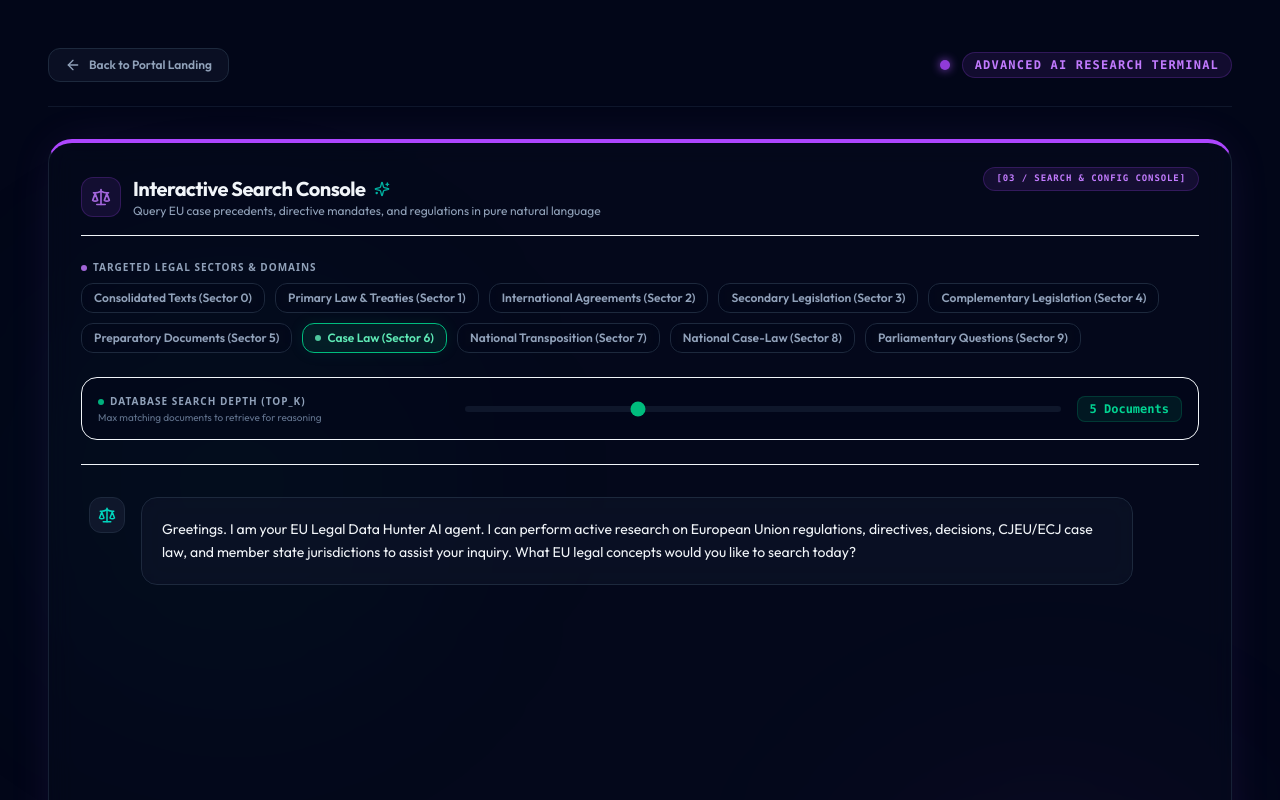
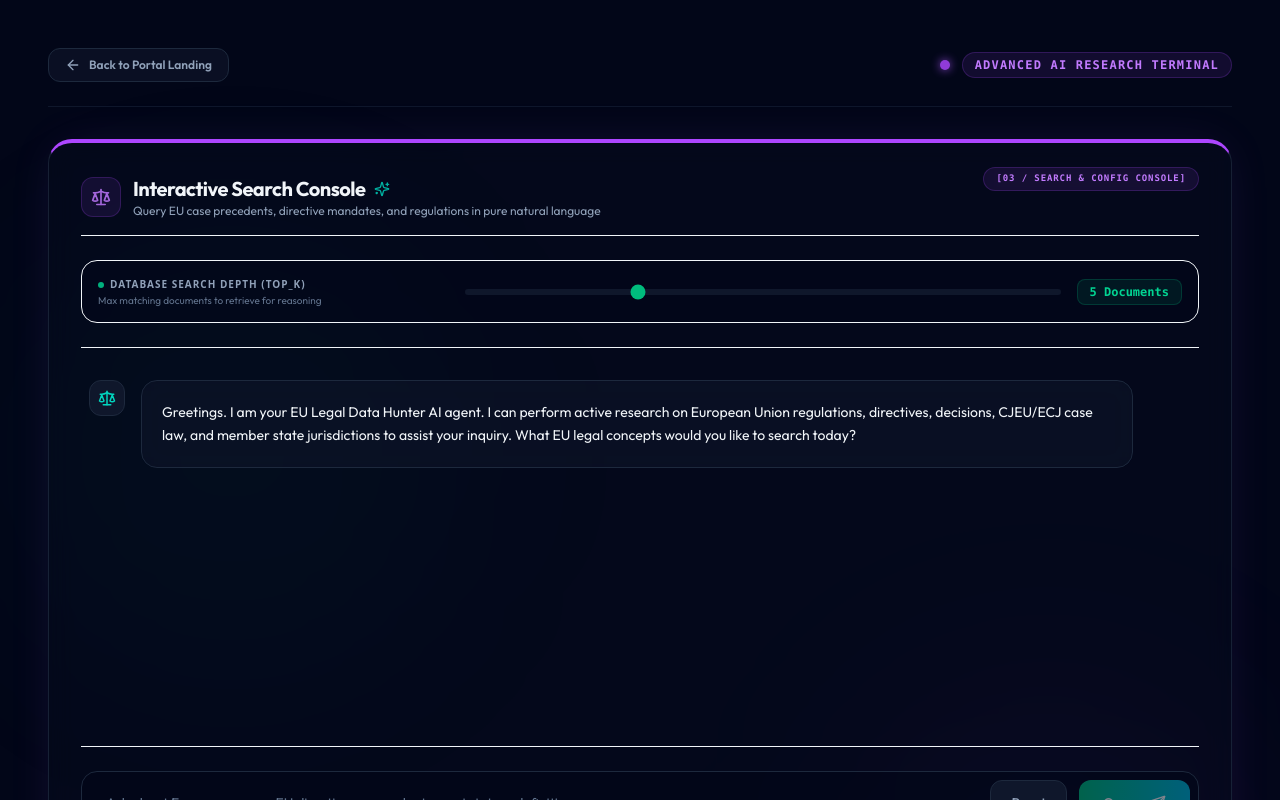
Before and after one commit to fanaman74/eu-researcher, a Next.js app: page /research in a window 1280 px wide. Shown: the top 800 px of the page. Built offline with nearby package versions, Linux system fonts and the light colour scheme.

Commit message:
feat: simplify research console search to cross-category queries, remove selector pills, and show sector category badges in results

```diff
--- a/app/api/chat/route.ts
+++ b/app/api/chat/route.ts
@@ -39,7 +39,24 @@ const searchTool: OpenAI.Chat.Completions.ChatCompletionTool = {
   }
 };
 
-async function callEURpxSPARQL(q: string, namespace: string = "case_law", top_k: number = 5) {
+function getSectorFromCelex(celex: string): string {
+  const first = celex.charAt(0);
+  switch (first) {
+    case "0": return "Consolidated Texts";
+    case "1": return "Primary Law & Treaties";
+    case "2": return "International Agreements";
+    case "3": return "Secondary Legislation";
+    case "4": return "Complementary Legislation";
+    case "5": return "Preparatory Documents";
+    case "6": return "Case Law";
+    case "7": return "National Transposition";
+    case "8": return "National Case-Law";
+    case "9": return "Parliamentary Questions";
+    default: return "Other Legal Document";
+  }
+}
+
+async function callEURpxSPARQL(q: string, namespace: string = "all", top_k: number = 5) {
   const stopWords = new Set(["the", "a", "an", "and", "or", "of", "in", "on", "at", "to", "for", "with", "by", "about", "against", "eu", "europe", "european", "court", "case", "law", "precedent", "precedents", "ruling", "rulings", "judgement", "judgment", "judgments"]);
   const keywords = q.toLowerCase()
     .split(/[\s,.\-\/]+/)
@@ -109,14 +126,19 @@ async function callEURpxSPARQL(q: string, namespace: string = "case_law", top_k:
     const data = await response.json();
 
     // Parse SPARQL bindings to search result array
-    const hits = data.results.bindings.map((b: any, idx: number) => ({
-      id: b.celex.value,
-      title: b.title.value,
-      score: 0.98 - idx * 0.05,
-      country: "EU",
-      url: `https://eur-lex.europa.eu/legal-content/EN/TXT/?uri=CELEX:${b.celex.value}`,
-      snippet: `EUR-Lex official record. CELEX identifier: ${b.celex.value}. Document Date: ${b.date ? b.date.value : "N/A"}. Work Cellar URI: ${b.work.value}.`
-    }));
+    const hits = data.results.bindings.map((b: any, idx: number) => {
+      const celex = b.celex.value;
+      const sector = getSectorFromCelex(celex);
+      return {
+        id: celex,
+        title: b.title.value,
+        score: 0.98 - idx * 0.05,
+        country: "EU",
+        sector: sector,
+        url: `https://eur-lex.europa.eu/legal-content/EN/TXT/?uri=CELEX:${celex}`,
+        snippet: `[${sector}] EUR-Lex official record. CELEX identifier: ${celex}. Document Date: ${b.date ? b.date.value : "N/A"}. Work Cellar URI: ${b.work.value}.`
+      };
+    });
 
     return { hits };
   } catch (error: any) {
@@ -127,7 +149,7 @@ async function callEURpxSPARQL(q: string, namespace: string = "case_law", top_k:
 
 export async function POST(req: Request) {
   try {
-    const { messages, defaultNamespace = "case_law", defaultTopK = 5 } = await req.json();
+    const { messages, defaultNamespace = "all", defaultTopK = 5 } = await req.json();
 
     if (!messages || !Array.isArray(messages)) {
       return NextResponse.json({ error: "Missing messages array." }, { status: 400 });
--- a/app/research/page.tsx
+++ b/app/research/page.tsx
@@ -38,7 +38,7 @@ export default function ResearchPage() {
   const [loading, setLoading] = useState(false);
 
   // Settings
-  const [namespace, setNamespace] = useState("case_law");
+  const [namespace, setNamespace] = useState("all");
   const [topK, setTopK] = useState(5);
 
   // Accordion search states
@@ -212,54 +212,7 @@ export default function ResearchPage() {
 
           {/* Selector Bubbles & Slider */}
           <div className="space-y-6 border-b border-slate-850 pb-6 relative z-10">
-            {/* Sector Pills */}
-            <div className="space-y-2">
-              <label className="text-[10px] font-bold font-sans text-slate-400 uppercase tracking-widest flex items-center gap-1.5">
-                <span className="w-1.5 h-1.5 rounded-full bg-purple-400 animate-pulse" /> Targeted Legal Sectors & Domains
-              </label>
-              <div className="flex flex-wrap gap-2.5">
-                {[
-                  { id: "consolidated", label: "Consolidated Texts (Sector 0)", color: "rose" },
-                  { id: "international", label: "Primary Law & Treaties (Sector 1)", color: "amber" },
-                  { id: "agreements", label: "International Agreements (Sector 2)", color: "violet" },
-                  { id: "statutes", label: "Secondary Legislation (Sector 3)", color: "cyan" },
-                  { id: "complementary", label: "Complementary Legislation (Sector 4)", color: "blue" },
-                  { id: "regulatory", label: "Preparatory Documents (Sector 5)", color: "indigo" },
-                  { id: "case_law", label: "Case Law (Sector 6)", color: "emerald" },
-                  { id: "transposition", label: "National Transposition (Sector 7)", color: "yellow" },
-                  { id: "national_case_law", label: "National Case-Law (Sector 8)", color: "teal" },
-                  { id: "parliamentary", label: "Parliamentary Questions (Sector 9)", color: "fuchsia" }
-                ].map((item) => {
-                  const isActive = namespace === item.id;
-                  let pillStyle = "bg-slate-950/40 border-slate-800 text-slate-400 hover:border-slate-700 hover:text-slate-200";
 
-                  if (isActive) {
-                    if (item.color === "emerald") pillStyle = "border-emerald-500 bg-emerald-500/10 text-emerald-300 shadow-[0_0_15px_rgba(16,185,129,0.1)]";
-                    else if (item.color === "cyan") pillStyle = "border-cyan-500 bg-cyan-500/10 text-cyan-300 shadow-[0_0_15px_rgba(6,182,212,0.1)]";
-                    else if (item.color === "indigo") pillStyle = "border-indigo-500 bg-indigo-500/10 text-indigo-300 shadow-[0_0_15px_rgba(99,102,241,0.1)]";
-                    else if (item.color === "amber") pillStyle = "border-amber-500 bg-amber-500/10 text-amber-300 shadow-[0_0_15px_rgba(245,158,11,0.1)]";
-                    else if (item.color === "rose") pillStyle = "border-rose-500 bg-rose-500/10 text-rose-300 shadow-[0_0_15px_rgba(244,63,94,0.1)]";
-                    else if (item.color === "violet") pillStyle = "border-violet-500 bg-violet-500/10 text-violet-300 shadow-[0_0_15px_rgba(139,92,246,0.1)]";
-                    else if (item.color === "blue") pillStyle = "border-blue-500 bg-blue-500/10 text-blue-300 shadow-[0_0_15px_rgba(59,130,246,0.1)]";
-                    else if (item.color === "yellow") pillStyle = "border-yellow-500 bg-yellow-500/10 text-yellow-300 shadow-[0_0_15px_rgba(234,179,8,0.1)]";
-                    else if (item.color === "teal") pillStyle = "border-teal-500 bg-teal-500/10 text-teal-300 shadow-[0_0_15px_rgba(20,184,166,0.1)]";
-                    else if (item.color === "fuchsia") pillStyle = "border-fuchsia-500 bg-fuchsia-500/10 text-fuchsia-300 shadow-[0_0_15px_rgba(217,70,239,0.1)]";
-                  }
-
-                  return (
-                    <button
-                      key={item.id}
-                      type="button"
-                      onClick={() => setNamespace(item.id)}
-                      className={`px-3 py-1.5 text-xs font-semibold rounded-xl border backdrop-blur-sm transition-all duration-350 cursor-pointer active:scale-95 flex items-center gap-1.5 ${pillStyle}`}
-                    >
-                      {isActive && <span className="w-1.5 h-1.5 rounded-full animate-pulse bg-current" />}
-                      {item.label}
-                    </button>
-                  );
-                })}
-              </div>
-            </div>
 
             {/* Slider */}
             <div className="grid grid-cols-1 md:grid-cols-3 items-center gap-4 bg-slate-950/40 p-4 border border-slate-850 rounded-2xl">
@@ -380,7 +333,14 @@ export default function ResearchPage() {
 
                                       return (
                                         <tr key={docIdx} className={`hover:bg-slate-900/40 transition-colors ${docIdx % 2 === 0 ? "bg-transparent" : "bg-slate-900/10"}`}>
-                                          <td className="p-4 font-semibold text-slate-200 align-top">{doc.title}</td>
+                                          <td className="p-4 font-semibold text-slate-200 align-top">
+                                            <div>{doc.title}</div>
+                                            {doc.sector && (
+                                              <span className="inline-block mt-1.5 px-2 py-0.5 rounded text-[8px] font-bold uppercase tracking-wider bg-slate-900 border border-slate-800 text-slate-400">
+                                                {doc.sector}
+                                              </span>
+                                            )}
+                                          </td>
                                           <td className="p-4 align-top text-center">
                                             <span className={`inline-block px-2.5 py-1 rounded-full text-[10px] font-bold border ${scoreColor}`}>
                                               {scorePercent}% Match
```
